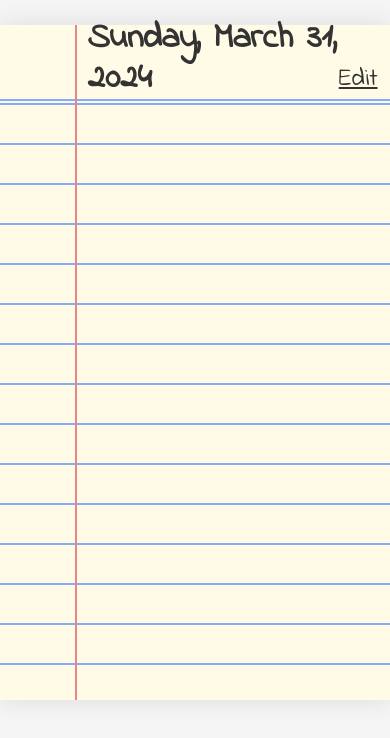
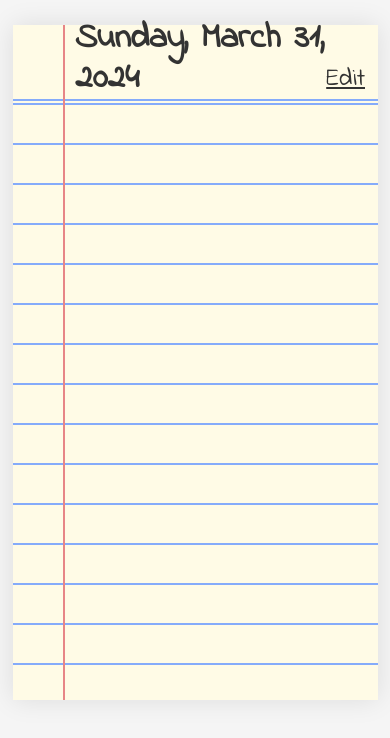
Before and after one commit to pietvanzoen/daily, a Vue app: page / in a window 390 px wide. Shown: the top 738 px of the page. Built offline with nearby package versions, Linux system fonts and the light colour scheme; a web font is replaced by a local one.

Commit message:
Basic responsive design for mobile devices

```diff
--- a/src/assets/main.css
+++ b/src/assets/main.css
@@ -12,6 +12,12 @@
   --right-margin: 3rem;
   --right-gutter: 0.5rem;
   --left-margin: 1rem;
+}
+
+@media (max-width: 768px) {
+  :root {
+    --right-margin: 2rem;
+  }
 }
 
 /*** The new CSS Reset - version 1.2.0 (last updated 23.7.2021) ***/
@@ -74,8 +80,11 @@ select {
   box-sizing: border-box;
 }
 
+body {
+  padding: 1rem 0.5rem;
+}
 main {
-  margin: 1rem auto;
+  margin: 0 auto;
   max-width: 800px;
   line-height: var(--line-height);
 }
```
